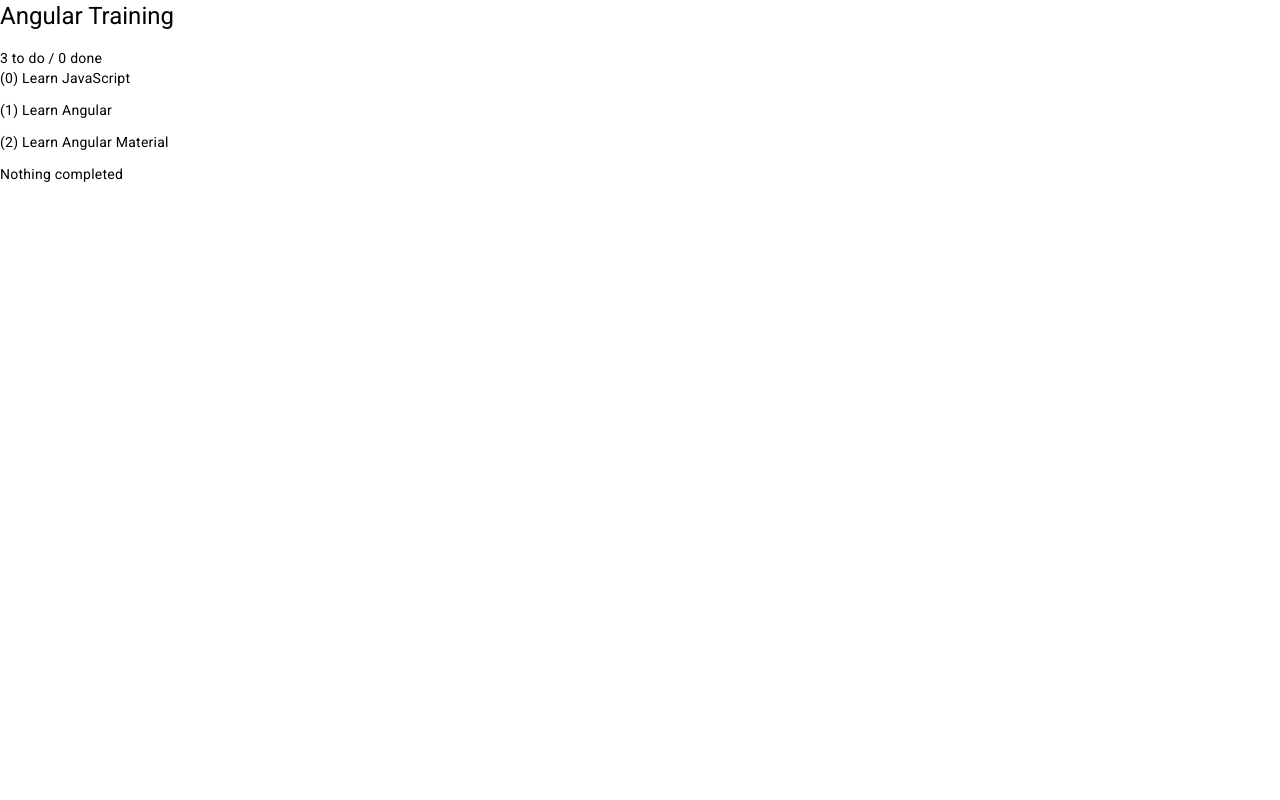
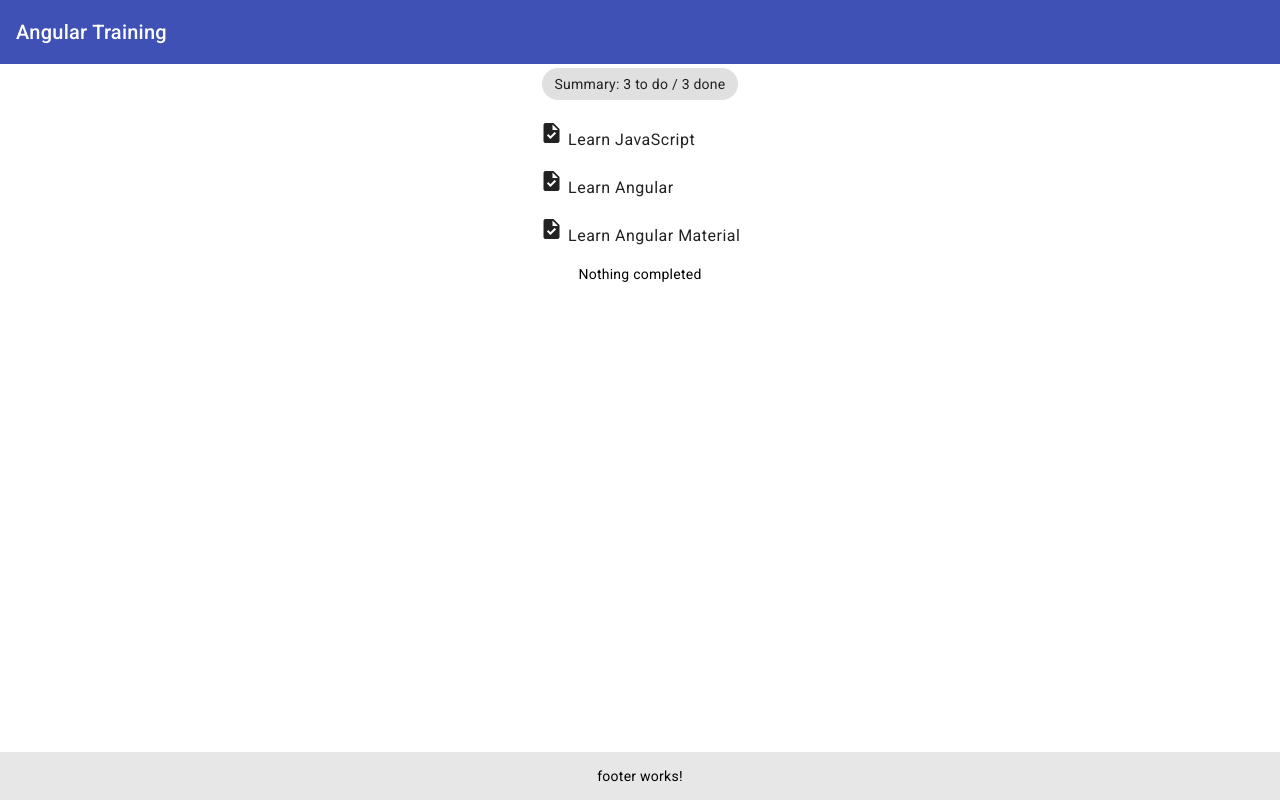
Before and after one commit to timmles/angular-training-2023, an Angular app: page / in a window 1280 px wide. Built offline with nearby package versions, Linux system fonts and the light colour scheme.

Commit message:
added flexbox, footer and material components

```diff
--- a/src/app/app.component.css
+++ b/src/app/app.component.css
@@ -0,0 +1,6 @@
+.wrapper {
+  display: flex;
+  flex-direction: column;
+  align-items: center;
+  min-height: 100vh;
+}
--- a/src/app/app.component.html
+++ b/src/app/app.component.html
@@ -1,5 +1,8 @@
-<h1>{{title}}</h1>
-{{ summary() }}
+<div class="wrapper">
+  <mat-toolbar color="primary">{{title}}</mat-toolbar>
+  <app-todo-summary [thingsToDo]="thingsToDo"></app-todo-summary>
 
-<app-todo-list [todoList]="thingsToDo"></app-todo-list>
-<p *ngIf="thingsCompleted.length === 0">Nothing completed</p>
+  <app-todo-list [thingsToDo]="thingsToDo"></app-todo-list>
+  <p *ngIf="thingsCompleted.length === 0">Nothing completed</p>
+  <app-footer></app-footer>
+</div>
--- a/src/app/app.component.ts
+++ b/src/app/app.component.ts
@@ -14,7 +14,5 @@ export class AppComponent {
   ]
   thingsCompleted = []
 
-  summary(): string {
-    return `${this.thingsToDo.length} to do / ${this.thingsCompleted.length} done`
-  }
+
 }
--- /dev/null
+++ b/src/app/footer/footer.component.css
@@ -0,0 +1,9 @@
+p {
+  margin: 1em;
+}
+:host {
+  margin-top: auto;
+  background-color: #e7e7e7;
+  width: 100%;
+  text-align: center;
+}
--- /dev/null
+++ b/src/app/footer/footer.component.html
@@ -0,0 +1 @@
+<p>footer works!</p>
--- a/src/app/todo-list/todo-list.component.html
+++ b/src/app/todo-list/todo-list.component.html
@@ -1 +1,8 @@
-<p *ngFor="let item of todoList; let i = index">({{i}}) {{item}}</p>
+<mat-list role="list">
+  <mat-list-item role="listitem"
+                 *ngFor="let item of thingsToDo; let i = index"
+                 id="{{i}}">
+    <mat-icon mat-list-icon>task</mat-icon>
+    {{item}}
+  </mat-list-item>
+</mat-list>
--- a/src/app/todo-list/todo-list.component.ts
+++ b/src/app/todo-list/todo-list.component.ts
@@ -7,6 +7,5 @@ import { Component, Input } from '@angular/core';
 })
 export class TodoListComponent {
   @Input()
-  todoList: string[] = []
-
+  thingsToDo: string[] = []
 }
--- /dev/null
+++ b/src/app/todo-summary/todo-summary.component.html
@@ -0,0 +1,3 @@
+<mat-chip-listbox aria-label="Summary">
+  <mat-chip color="primary" selected>Summary: {{summary()}}</mat-chip>
+</mat-chip-listbox>
--- /dev/null
+++ b/src/app/todo-summary/todo-summary.component.ts
@@ -0,0 +1,15 @@
+import { Component, Input } from '@angular/core';
+
+@Component({
+  selector: 'app-todo-summary',
+  templateUrl: './todo-summary.component.html',
+  styleUrls: ['./todo-summary.component.css']
+})
+export class TodoSummaryComponent {
+  @Input()
+  thingsToDo: string[] = []
+
+  summary(): string {
+    return `${this.thingsToDo.length} to do / ${this.thingsToDo.length} done`
+  }
+}
```
Also changed, not shown: src/app/app.module.ts (+17 -3 lines), src/app/footer/footer.component.ts (added, +10 -0 lines), src/app/todo-summary/todo-summary.component.css (added), 2 other files (tests, documents, lock files or other folders).
